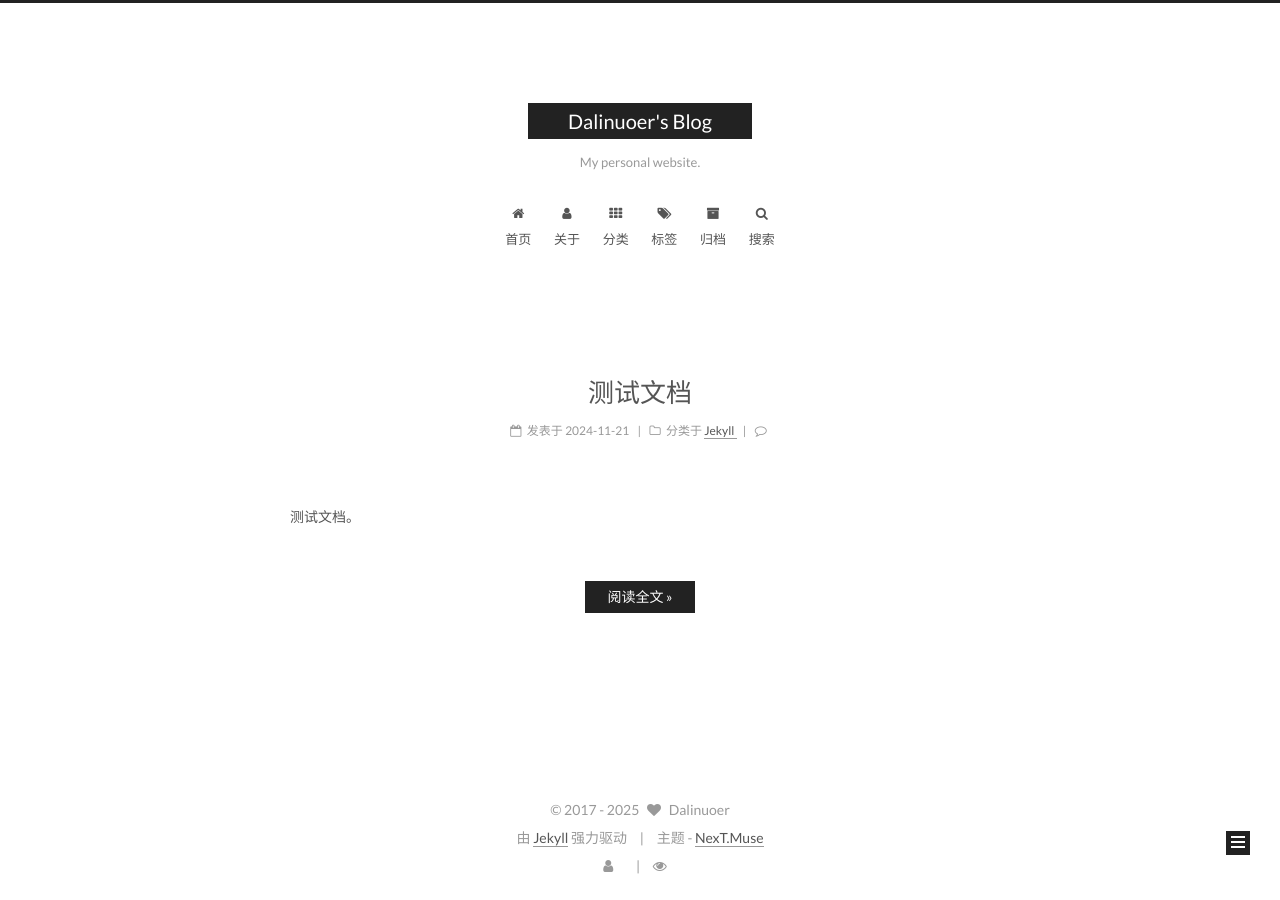
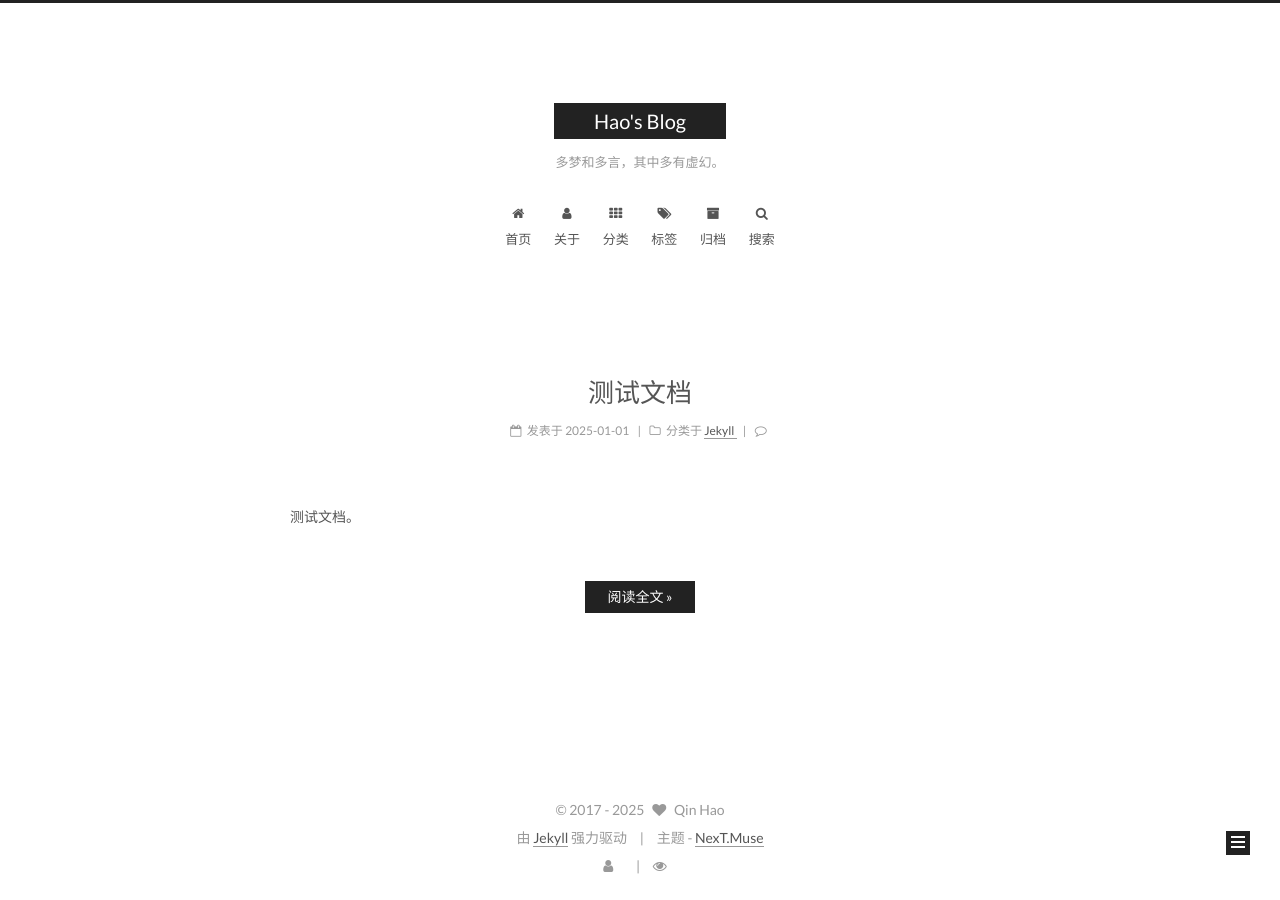
Before and after one commit to qinhao3/qinhao3.github.io, a Jekyll site: the page built from index.html, in a window 1280 px wide. Built offline with Jekyll 4.4.1, drawn with Linux system fonts in a browser that asks for light colours; the list of posts is cut into pages by our own code; comment, search, counter and statistics services are not loaded.

Commit message:
info update

```diff
--- a/_config.yml
+++ b/_config.yml
@@ -4,17 +4,17 @@
 # ---------------------------------------------------------------
 
 # Site
-title: Dalinuoer's Blog
-subtitle: My personal website.
+title: Hao's Blog
+subtitle: 多梦和多言，其中多有虚幻。
 description: 好看的皮囊千篇一律，有趣的灵魂一百来斤。
-author: Dalinuoer
+author: Qin Hao
 # Support language: de, en, fr-FR, id, ja, ko, pt-BR, pt, ru, zh-Hans, zh-hk, zh-tw
 language: zh-Hans
 date_format: '%Y-%m-%d'
 
 # URL
 ## If your site is put in a subdirectory, set url as 'http://yoursite.com' and baseurl as '/child'
-url: https://dalinuoer.github.io
+url: https://qinhao3.github.io
 baseurl: /
 permalink: /:year/:month/:day/:title/
 
@@ -79,7 +79,7 @@ plugins:
 favicon: /assets/images/author.jpg
 
 # Set default keywords (Use a comma to separate)
-keywords: "Jekyll, NexT, Dalinuoer"
+keywords: "Jekyll, NexT"
 
 # Set rss to false to disable feed link.
 # Leave rss as empty to use site's feed link.
@@ -214,7 +214,7 @@ font:
 # Key is the link label showing to end users.
 # Value is the target link (E.g. GitHub: https://github.com/iissnan)
 social:
-  GitHub: https://github.com/dalinuoer
+  GitHub: https://github.com/qinhao3
 
 
 # Social Links Icons
--- a/category/index.html
+++ /dev/null
@@ -1,3 +0,0 @@
----
-layout: category
----
--- a/tag/index.html
+++ /dev/null
@@ -1,3 +0,0 @@
----
-layout: tag
----
```
Also changed, not shown: _posts/2025-01-01-test.md (renamed from _posts/2024-11-21-test.md).
